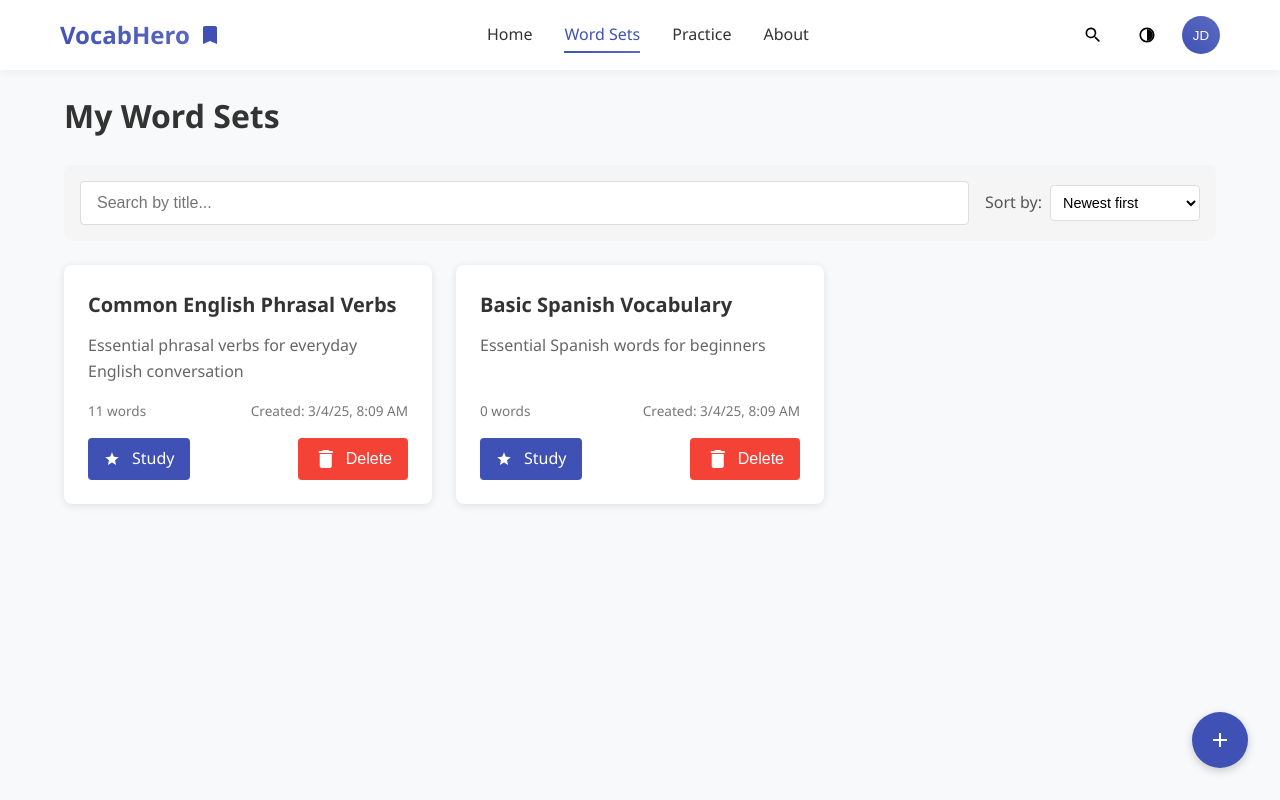
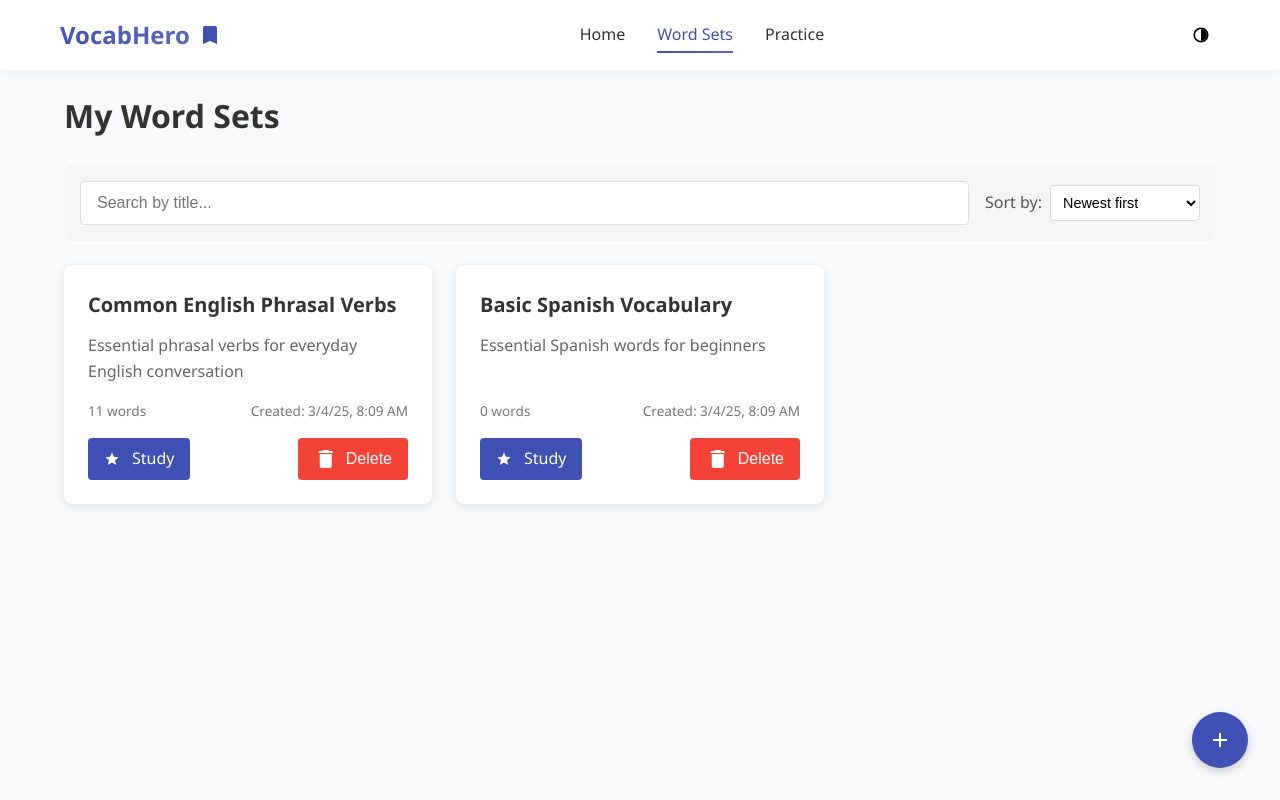
Before and after one commit to dem13/diace, an Angular app: page /word-sets in a window 1280 px wide. Built offline with nearby package versions, Linux system fonts and the light colour scheme.

Commit message:
improve header

```diff
--- a/src/app/components/header/header.component.html
+++ b/src/app/components/header/header.component.html
@@ -17,36 +17,12 @@
       <ul class="nav-links">
         <li><a routerLink="/" routerLinkActive="active" [routerLinkActiveOptions]="{exact: true}">Home</a></li>
         <li><a routerLink="/word-sets" routerLinkActive="active">Word Sets</a></li>
-        <li><a routerLink="/practice" routerLinkActive="active">Practice</a></li>
-        <li><a routerLink="/about" routerLinkActive="active">About</a></li>
+        <li><a (click)="navigateToPractice()" routerLinkActive="active">Practice</a></li>
       </ul>
     </nav>
 
     <!-- Actions -->
     <div class="header-actions">
-      <!-- Search -->
-      <div class="search-container" [class.active]="isSearchActive">
-        <button class="search-toggle" (click)="toggleSearch()">
-          <svg xmlns="http://www.w3.org/2000/svg" viewBox="0 0 24 24" width="20" height="20">
-            <path d="M15.5 14h-.79l-.28-.27a6.5 6.5 0 0 0 1.48-5.34c-.47-2.78-2.79-5-5.59-5.34a6.505 6.505 0 0 0-7.27 7.27c.34 2.8 2.56 5.12 5.34 5.59a6.5 6.5 0 0 0 5.34-1.48l.27.28v.79l4.25 4.25c.41.41 1.08.41 1.49 0 .41-.41.41-1.08 0-1.49L15.5 14zm-6 0C7.01 14 5 11.99 5 9.5S7.01 5 9.5 5 14 7.01 14 9.5 11.99 14 9.5 14z" fill="currentColor"/>
-          </svg>
-        </button>
-        <div class="search-input-container">
-          <input
-            type="text"
-            placeholder="Search word sets..."
-            class="search-input"
-            [(ngModel)]="searchQuery"
-            (input)="onSearchInput()"
-          >
-          <div class="search-results" *ngIf="searchResults.length > 0">
-            <div class="search-result-item" *ngFor="let result of searchResults">
-              <a [routerLink]="['/word-sets', result.id]">{{result.title}}</a>
-            </div>
-          </div>
-        </div>
-      </div>
-
       <!-- Theme Toggle -->
       <button class="theme-toggle" (click)="toggleTheme()" aria-label="Toggle theme">
         <svg *ngIf="isDarkTheme" xmlns="http://www.w3.org/2000/svg" viewBox="0 0 24 24" width="20" height="20">
@@ -58,26 +34,6 @@
         </svg>
       </button>
 
-      <!-- User Menu -->
-      <div class="user-menu" [class.active]="isUserMenuOpen">
-        <button class="user-avatar" (click)="toggleUserMenu()">
-          <div class="avatar-circle">
-            <span>{{userInitials}}</span>
-          </div>
-        </button>
-        <div class="user-dropdown">
-          <div class="user-dropdown-header">
-            <span class="user-name">{{userName}}</span>
-            <span class="user-email">{{userEmail}}</span>
-          </div>
-          <ul class="user-dropdown-links">
-            <li><a routerLink="/profile">Profile</a></li>
-            <li><a routerLink="/settings">Settings</a></li>
-            <li><a (click)="logout()">Log out</a></li>
-          </ul>
-        </div>
-      </div>
-
       <!-- Mobile Menu Toggle -->
       <button class="mobile-menu-toggle" (click)="toggleMobileMenu()" aria-label="Toggle menu">
         <span [class.active]="isMenuOpen"></span>
--- a/src/app/components/header/header.component.ts
+++ b/src/app/components/header/header.component.ts
@@ -1,7 +1,9 @@
-import { Component, OnInit, HostListener, Output, EventEmitter } from '@angular/core';
+import { Component, OnInit, HostListener, Output, EventEmitter, inject } from '@angular/core';
 import { CommonModule } from '@angular/common';
-import { RouterModule } from '@angular/router';
+import { RouterModule, Router } from '@angular/router';
 import { FormsModule } from '@angular/forms';
+import { WordSetService } from '../../services/word-set.service';
+import { map } from 'rxjs';
 
 @Component({
   selector: 'app-header',
@@ -14,18 +16,12 @@ export class HeaderComponent implements OnInit {
   @Output() scrolled = new EventEmitter<boolean>();
   isScrolled = false;
   isMenuOpen = false;
-  isSearchActive = false;
-  isUserMenuOpen = false;
   isDarkTheme = false;
-  searchQuery = '';
-  searchResults: any[] = [];
 
-  // Mock user data (replace with actual auth service)
-  userName = 'John Doe';
-  userEmail = 'john.doe@example.com';
-  userInitials = 'JD';
+  // Inject Router
+  private router = inject(Router);
 
-  constructor() {}
+  constructor(private wordSetService: WordSetService) {}
 
   ngOnInit(): void {
     // Check if dark theme is already set
@@ -45,34 +41,6 @@ export class HeaderComponent implements OnInit {
 
   toggleMobileMenu() {
     this.isMenuOpen = !this.isMenuOpen;
-    if (this.isMenuOpen) {
-      // Close other menus if open
-      this.isSearchActive = false;
-      this.isUserMenuOpen = false;
-    }
-  }
-
-  toggleSearch() {
-    this.isSearchActive = !this.isSearchActive;
-    if (this.isSearchActive) {
-      // Close other menus if open
-      this.isMenuOpen = false;
-      this.isUserMenuOpen = false;
-      // Focus search input
-      setTimeout(() => {
-        const searchInput = document.querySelector('.search-input') as HTMLInputElement;
-        if (searchInput) searchInput.focus();
-      }, 100);
-    }
-  }
-
-  toggleUserMenu() {
-    this.isUserMenuOpen = !this.isUserMenuOpen;
-    if (this.isUserMenuOpen) {
-      // Close other menus if open
-      this.isMenuOpen = false;
-      this.isSearchActive = false;
-    }
   }
 
   toggleTheme() {
@@ -83,23 +51,14 @@ export class HeaderComponent implements OnInit {
     localStorage.setItem('theme', this.isDarkTheme ? 'dark' : 'light');
   }
 
-  onSearchInput() {
-    // Mock search functionality (replace with actual search service)
-    if (this.searchQuery.length > 2) {
-      this.searchResults = [
-        { id: 1, title: 'Common English Phrasal Verbs' },
-        { id: 2, title: 'TOEFL Essential Vocabulary' },
-        { id: 3, title: 'Business English Terms' }
-      ].filter(item =>
-        item.title.toLowerCase().includes(this.searchQuery.toLowerCase())
-      );
+  navigateToPractice() {
+    const hasSets = this.wordSetService.getWordSets().pipe(
+      map(sets => sets.length > 0)
+    );
+    if (hasSets) {
+      this.router.navigate(['/study', this.wordSetService.getRandomWordSetId()]);
     } else {
-      this.searchResults = [];
+      this.router.navigate(['/word-sets/new']);
     }
   }
-
-  logout() {
-    // Implement actual logout functionality
-    console.log('Logging out...');
-  }
 }
--- a/src/app/services/word-set.service.ts
+++ b/src/app/services/word-set.service.ts
@@ -142,6 +142,10 @@ export class WordSetService {
     }
   }
 
+  getRandomWordSetId(): string {
+    return this.wordSets[Math.floor(Math.random() * this.wordSets.length)].id;
+  }
+
   private addSampleWordSets(): void {
     const sampleSets = [
       {
--- a/src/styles.scss
+++ b/src/styles.scss
@@ -17,6 +17,10 @@ body {
 body.dark-theme {
   background-color: #1e1e1e;
   color: #e0e0e0;
+}
+
+a {
+  cursor: pointer;
 }
 
 /* Common utility classes */
```
